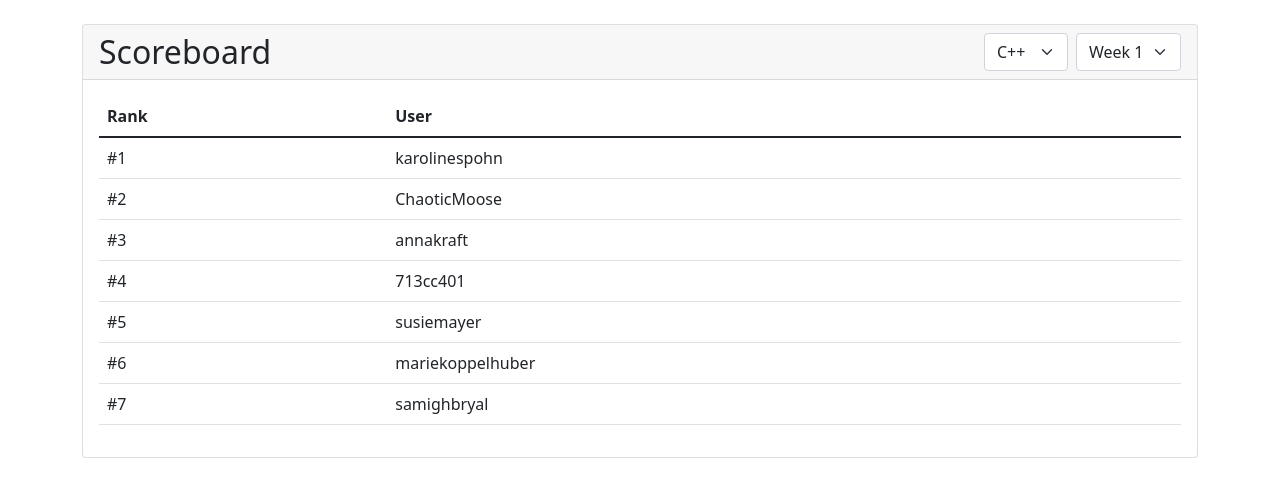
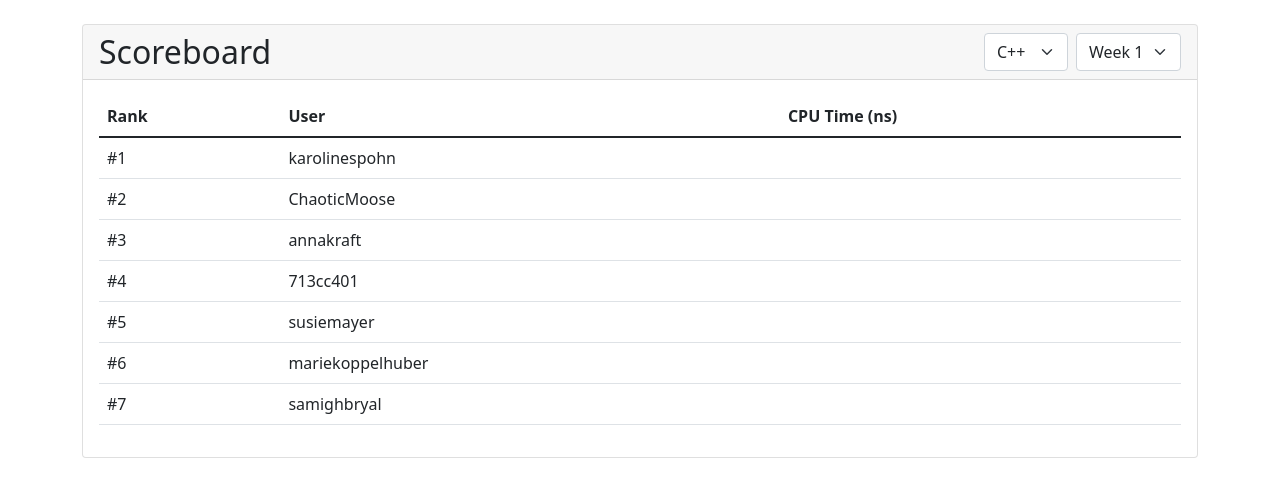
Before and after one commit to karolinespohn/MIGA, a Django app: template miga/templates/miga/scoreboard.html in a window 1280 px wide. Shown: the part 56-553 px from the top of the page. Run offline with Django 4.2, Linux system fonts and the light colour scheme; the template is opened without the code that fills it: values that come from a table or form of the project are taken from there, others are empty; data comes from the database, SQL or seed files in the repository; both versions use the stored data as it was after the commit; parts of the project's set-up code (start-up, migrations or seed data) failed here and were passed over; some libraries are stand-ins or nearby versions.

Commit message:
added cpu time again which i accidentally previously removed

```diff
--- a/miga/models.py
+++ b/miga/models.py
@@ -90,6 +90,7 @@ class Performance(models.Model):
     score = models.IntegerField()
     submission_time = models.DateTimeField(default=timezone.now)
     completion_time = models.FloatField(help_text="Time taken to complete in hours")
+    cpu_time = models.FloatField(null=True, help_text="CPU time in nanoseconds")
 
     class Meta:
         ordering = ['-submission_time']
@@ -195,7 +196,7 @@ class BenchmarkMetric(models.Model):
         performance, created = Performance.objects.get_or_create(
             user=self.benchmark_result.user,
             assignment=self.assignment,
-            defaults={'score': 0, 'completion_time': 0}
+            defaults={'score': 0, 'completion_time': 0, 'cpu_time': self.cpu_time}
         )
 
         metric = BenchmarkMetric.objects.filter(
@@ -206,4 +207,5 @@ class BenchmarkMetric(models.Model):
         if metric:
             time = metric.first().cpu_time
             performance.score = time
+            performance.cpu_time = time
             performance.save()
--- a/miga/templates/miga/scoreboard.html
+++ b/miga/templates/miga/scoreboard.html
@@ -49,6 +49,7 @@
                             <tr>
                                 <th>Rank</th>
                                 <th>User</th>
+                                <th>CPU Time (ns)</th>
                             </tr>
                             </thead>
                             <tbody>
@@ -66,10 +67,11 @@
                                                  style="height: 30px; width: auto; background-color: white; padding: 2px; border-radius: 2px;">
                                         {% endfor %}
                                     </td>
+                                    <td>{{ user.cpu_time|floatformat:2 }}</td>
                                 </tr>
                             {% empty %}
                                 <tr>
-                                    <td colspan="2" class="text-center">No rankings available for this period.</td>
+                                    <td colspan="3" class="text-center">No rankings available for this period.</td>
                                 </tr>
                             {% endfor %}
                             </tbody>
--- a/miga/views.py
+++ b/miga/views.py
@@ -213,6 +213,8 @@ def scoreboard(request):
 
     for user in sorted_users:
         user.user_awards = UserAward.objects.filter(user=user).select_related('award')
+        # Add CPU time to user object for easy access in template
+        user.cpu_time = user_times.get(user.id, 0)
 
     current_user_rank = calculate_user_rank(request.user, sorted_users) or 0
 
```
Also changed, not shown: db.sqlite3.
